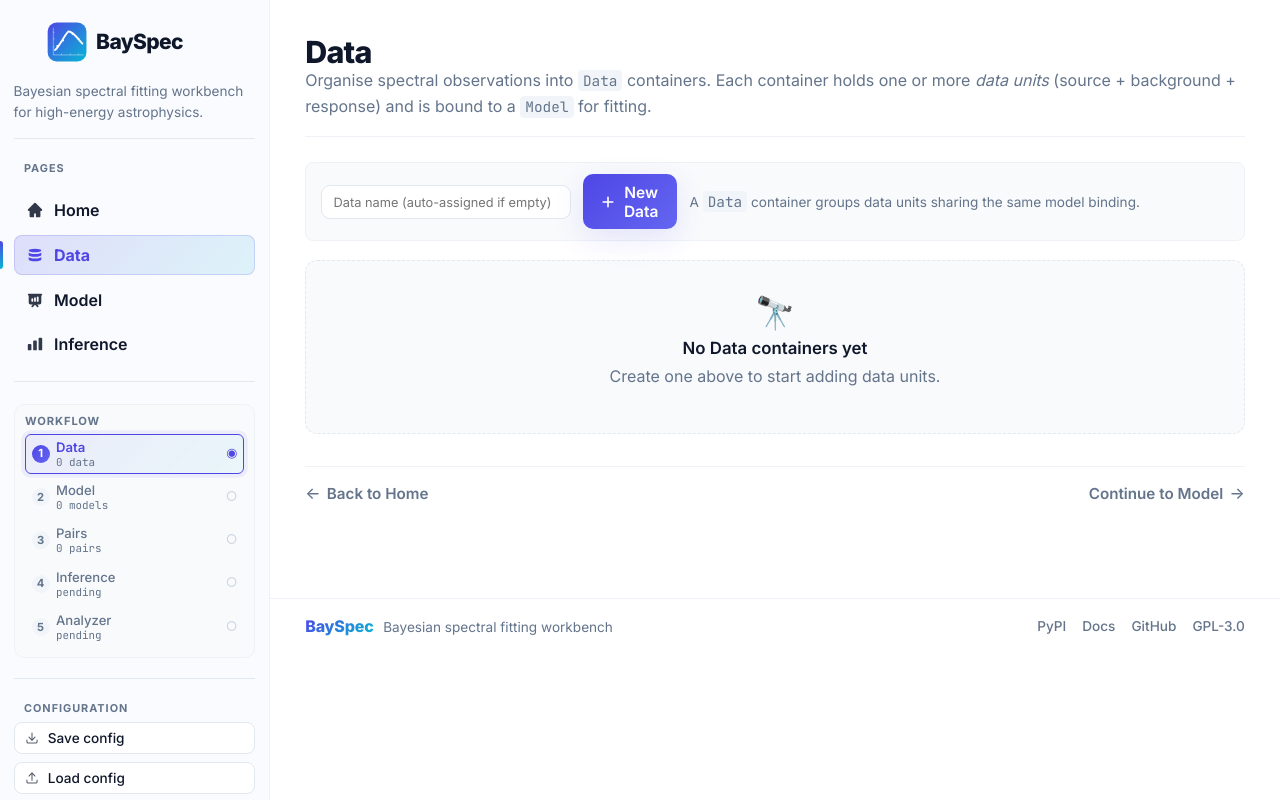
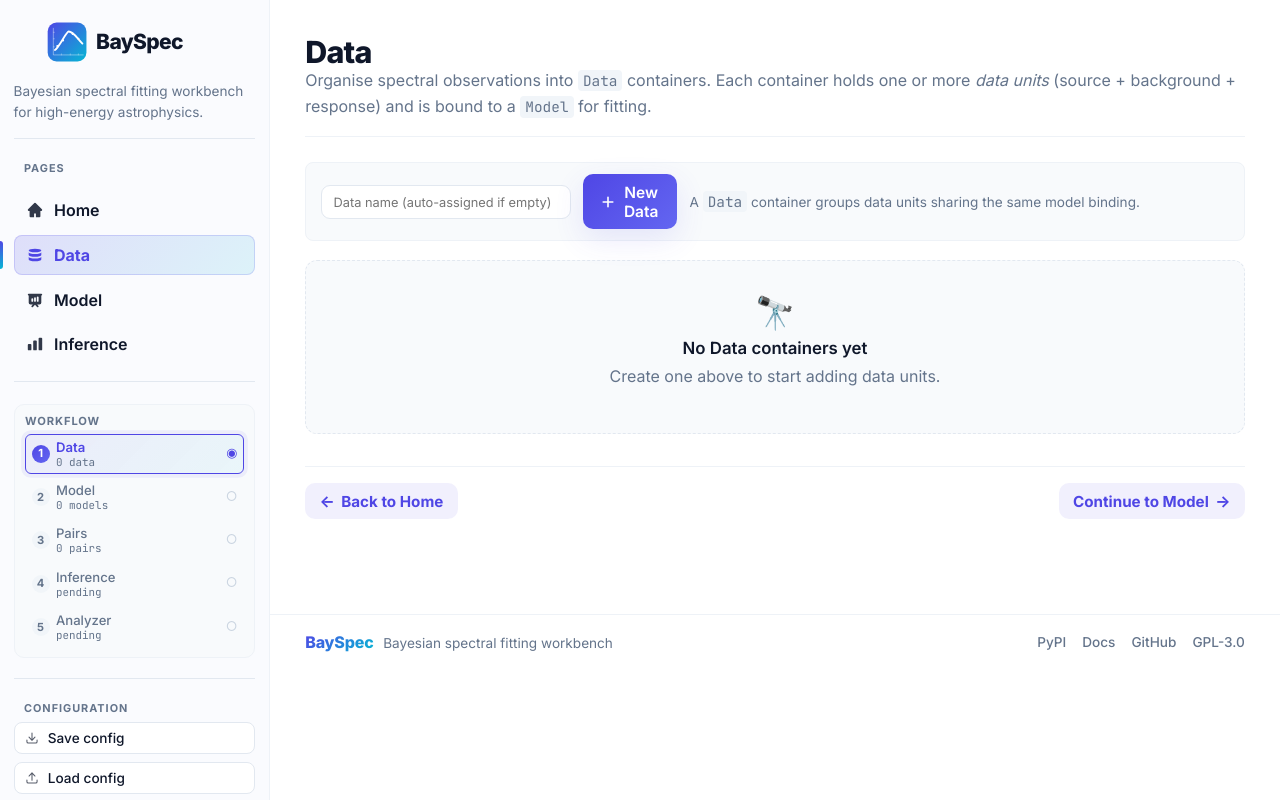
Before and after one commit to jyangch/bayspec_app, a FastAPI app: page /data in a window 1280 px wide. Run offline with FastAPI, Linux system fonts and the light colour scheme; some libraries are stand-ins or nearby versions.

Commit message:
page-nav links: style as soft indigo chips like Home Quickstart CTAs
Match the visual treatment of the 'Go to Data →' pill on the Home
page: indigo (#4F46E5) text on rgba(79,70,229,.08) tinted background,
.5rem .9rem padding, 10px radius, 700 weight, no border or shadow.
Hover deepens the background to .16 alpha and shifts the colour to
--primary-hover. The page-nav row stays the same flex layout; only
the link skin changes.

```diff
--- a/static/style.css
+++ b/static/style.css
@@ -1753,27 +1753,27 @@ nav.page-nav {
 }
 nav.page-nav .page-nav-link {
   display: inline-flex;
-  align-items: baseline;
+  align-items: center;
   gap: .4rem;
-  padding: 0;
-  border-radius: 0;
-  background: none;
+  padding: .5rem .9rem;
+  border-radius: 10px;
+  background: rgba(79,70,229,.08);
   box-shadow: none;
   font-size: .95rem;
-  font-weight: 600;
-  color: var(--text-muted);
+  font-weight: 700;
+  color: var(--primary);
   text-decoration: none;
-  transition: color .15s;
+  transition: background-color .15s, color .15s;
 }
 nav.page-nav .page-nav-link:hover {
-  color: var(--primary);
-  background: none;
+  background: rgba(79,70,229,.16);
+  color: var(--primary-hover);
   text-decoration: none;
   transform: none;
 }
 nav.page-nav .page-nav-arrow {
   font-size: 1rem;
-  font-weight: 500;
+  font-weight: 700;
 }
 
 /* ===== Page footer (every page) ===== */
```
